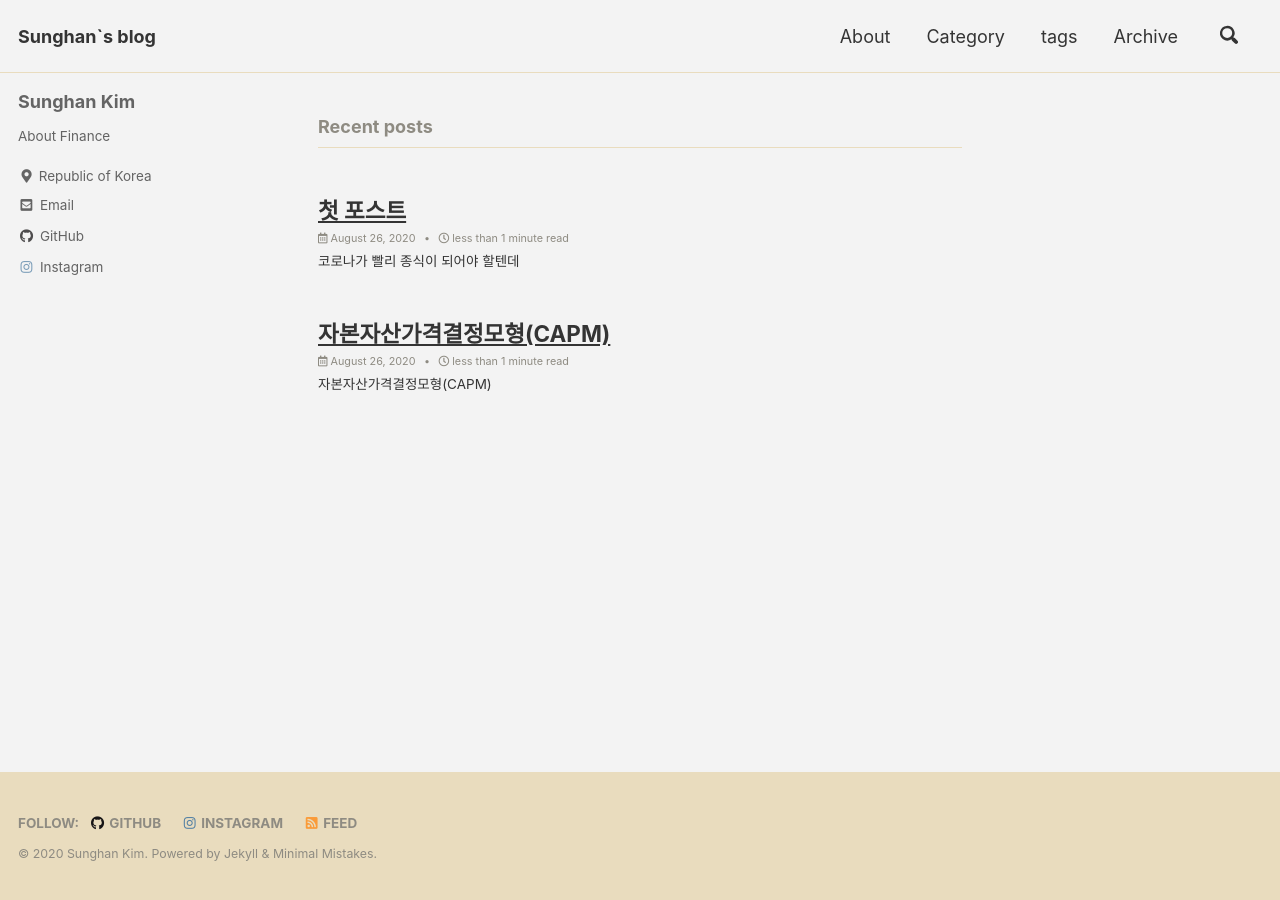
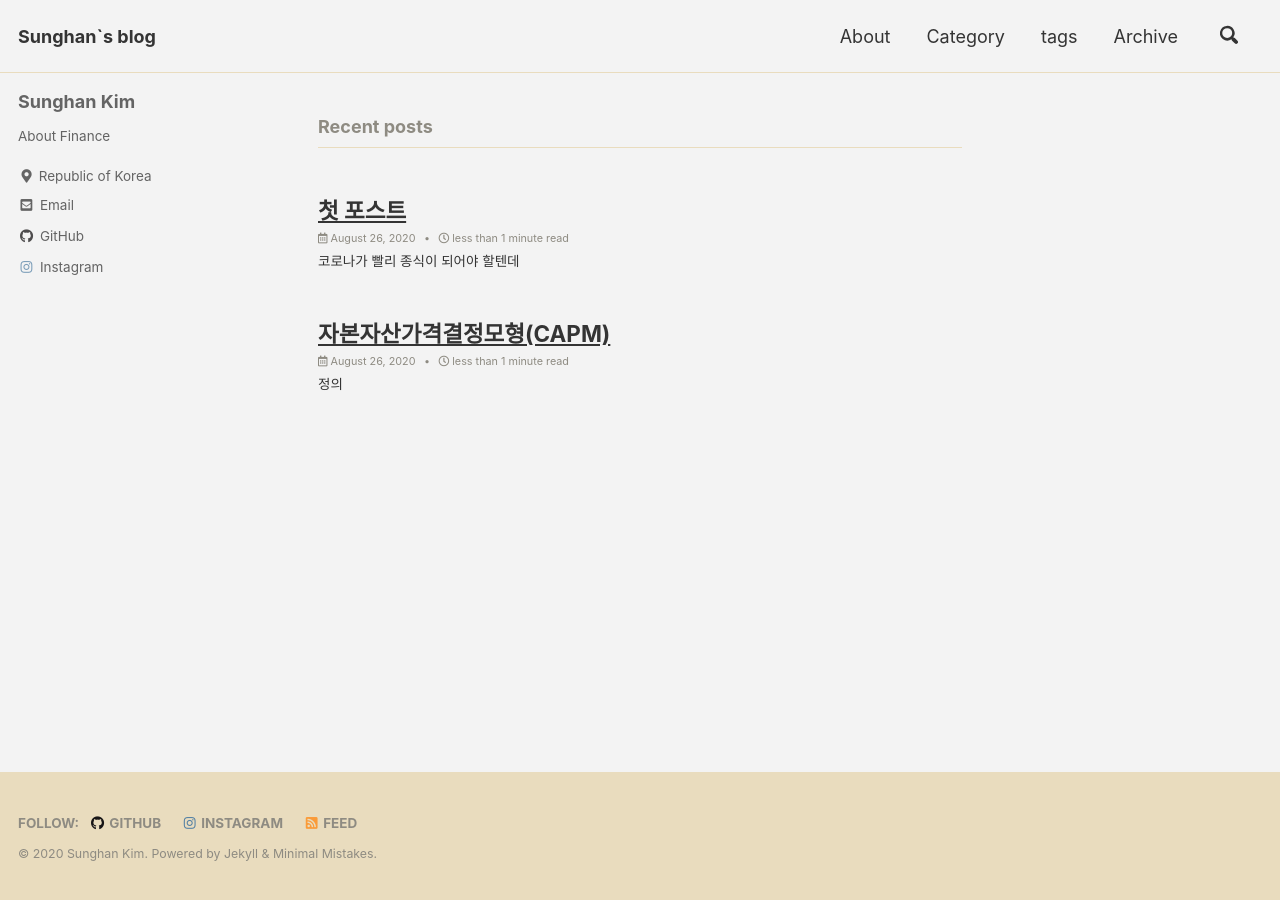
Before and after one commit to suka35/suka35.github.io, a Jekyll site: the page built from index.html, in a window 1280 px wide. Built offline with Jekyll 4.4.1, drawn with Linux system fonts in a browser that asks for light colours; cached includes are drawn as plain includes; the list of posts is cut into pages by our own code.

Commit message:
Update 2020-08-26-CAPM.md

```diff
--- a/_posts/2020-08-26-CAPM.md
+++ b/_posts/2020-08-26-CAPM.md
@@ -12,8 +12,9 @@ last_modified_at: 2020-08-26
 toc: true
 ---
 
-# 자본자산가격결정모형(CAPM)
-
-## 정의
+# 정의
 
 자본시장의 균형하에서 위험이 존재하는 자산의 균형수익률을 도출해내는 모형
+
+# 관련 동영상
+{% include video id="d4LaChE80wI" provider="youtube" %}
```
